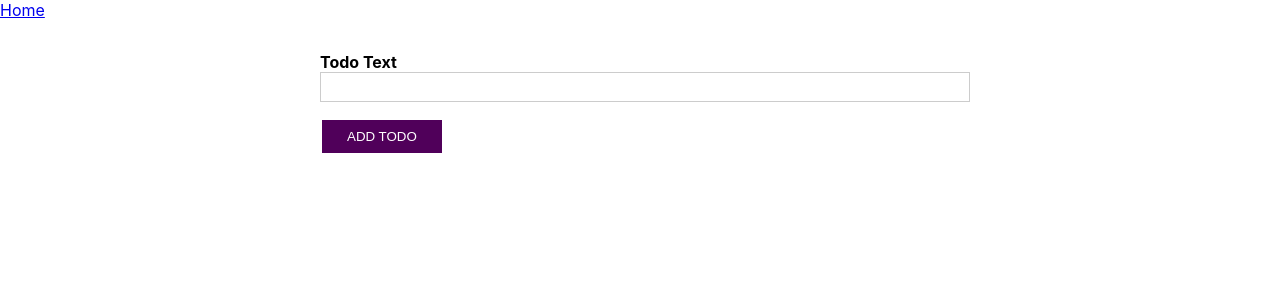
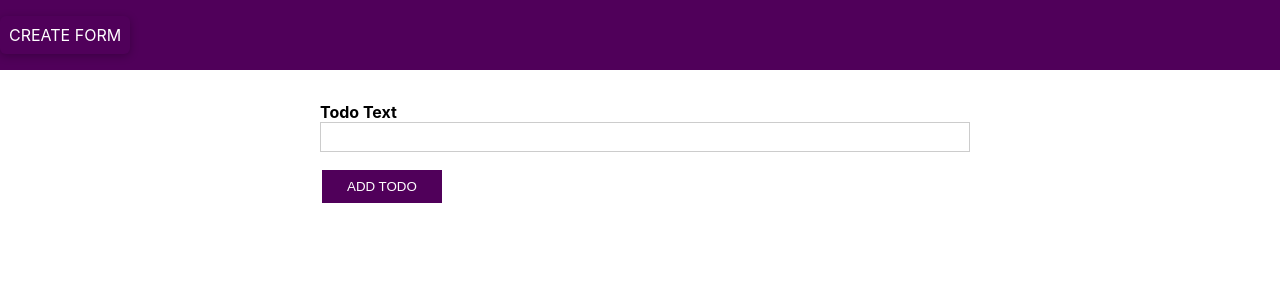
Before and after one commit to riddhipujara/todo_task_list, a React (Create React App) app: page /home in a window 1280 px wide. Shown: the top 300 px of the page. Built offline with nearby package versions, Linux system fonts and the light colour scheme.

Commit message:
Navbar css changes.

```diff
--- /dev/null
+++ b/src/App.css
@@ -0,0 +1,29 @@
+nav {
+  background: #50005a;
+  top: 0;
+  width: 100%;
+  transition: all 0.5s;
+  position: relative;
+  z-index: 1;
+}
+nav a {
+  text-decoration: none;
+  padding: 1px;
+  display: inline-block;
+  color: white;
+  transition: all 0.5s;
+  text-transform: uppercase;
+}
+nav ul {
+  margin: 0;
+  padding: 0;
+  list-style: none;
+  display: flex;
+}
+nav li {
+  text-align: center;
+  display: flex;
+  justify-content: center;
+  align-items: center;
+  padding: 0.5rem;
+}
--- a/src/App.tsx
+++ b/src/App.tsx
@@ -4,6 +4,7 @@ import { Route, Routes, Link, BrowserRouter as Router } from "react-router-dom";
 import { ToastContainer } from "react-toastify";
 import "react-toastify/dist/ReactToastify.css";
 import { toast } from "react-toastify";
+import "./App.css";
 
 interface arr {
   id: string;
@@ -46,7 +47,6 @@ const App: React.FC = () => {
 
   const todoEditHandler = (todoId: string): void => {
     const todoData = todos.find((item) => item.id === todoId);
-    console.log(todoId);
     setTodoId(todoId);
     setTodoText(`${todoData?.text}`);
   };
@@ -54,7 +54,12 @@ const App: React.FC = () => {
   return (
     <Router>
       <nav>
-        <Link to="/home">Home</Link>
+        <ul>
+          <li>
+            {" "}
+            <Link to="/home">Create Form</Link>
+          </li>
+        </ul>
       </nav>
       <div className="App">
         <Routes>
```
